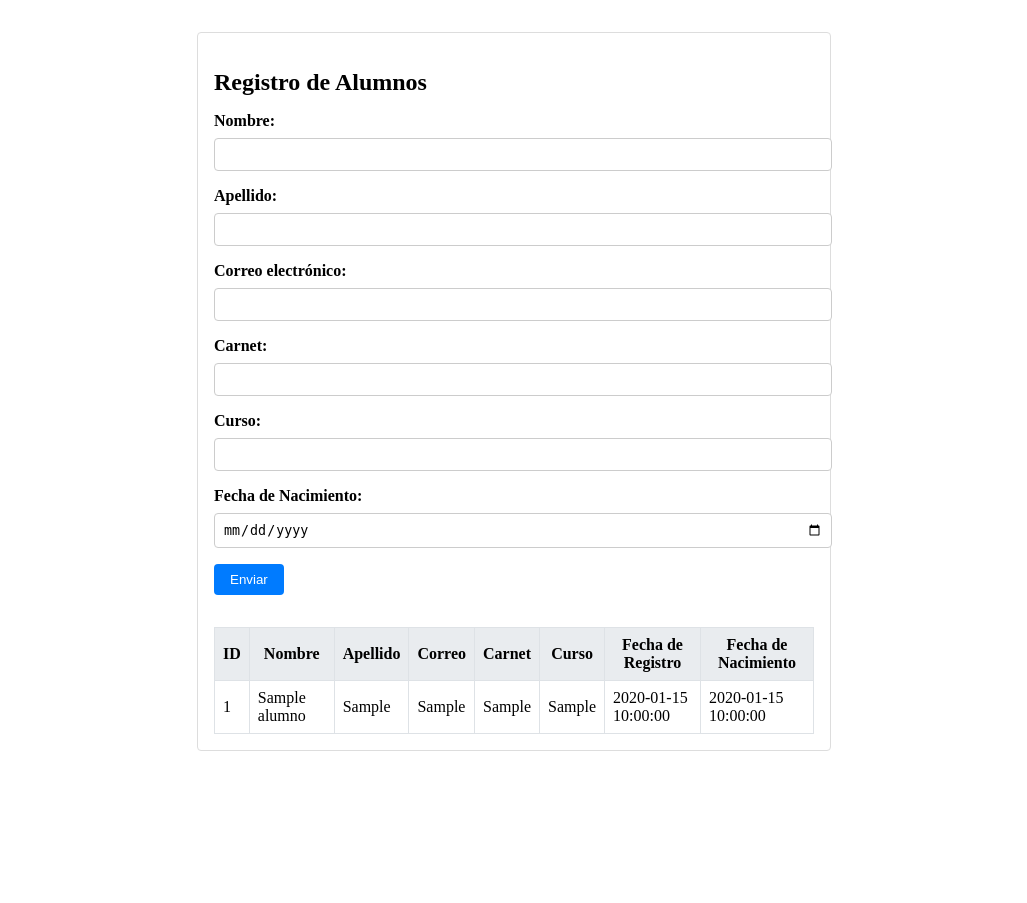
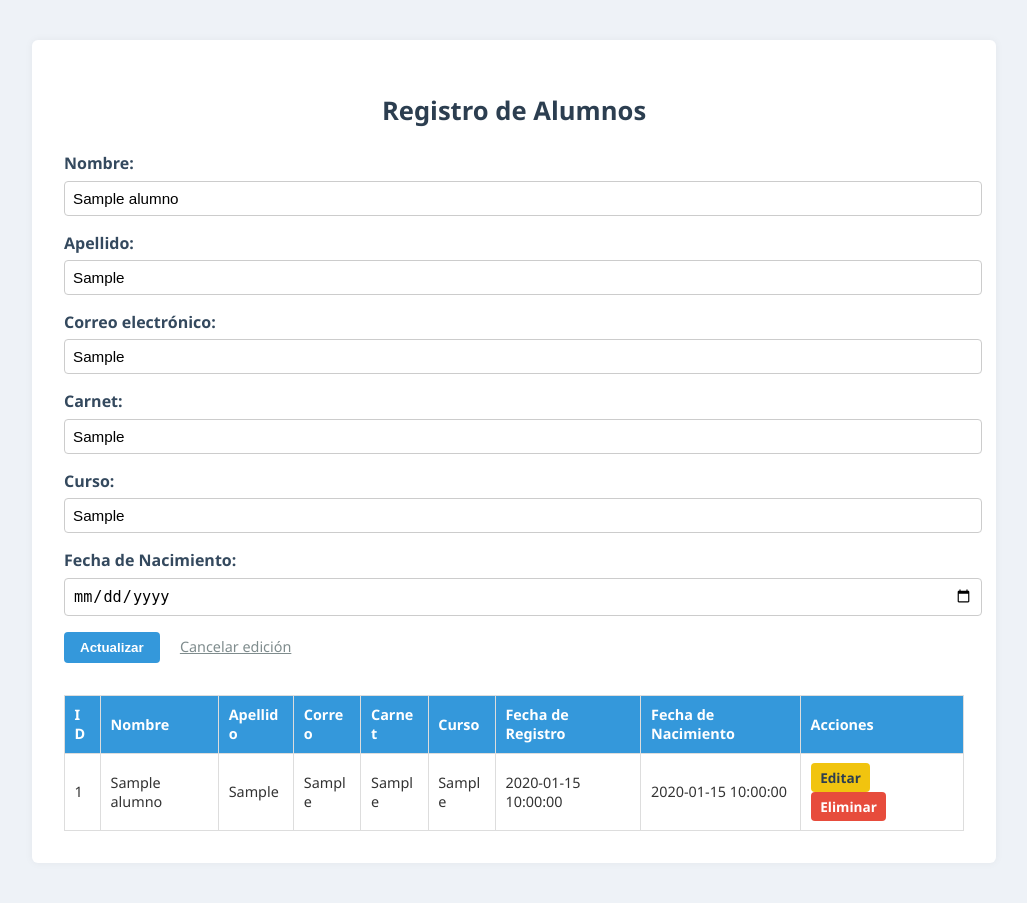
Before and after one commit to Milagros17hj/II-51-Laboratorios, a PHP site: page /Lab06/index.php?accion=editar&id=1 in a window 1280 px wide. Shown: the whole page, without its empty margins (126-1153 px from the left). Before the commit the page ends 751 px from the top, so only its background shows below. Run offline with PHP 8.4, Linux system fonts and the light colour scheme; tables that the repository leaves empty or names only in its code hold one stand-in row (values such as "Sample post").

Commit message:
Agregar archivos  para el Laboratorio 06, incluyendo la configuración de la base de datos.

```diff
--- /dev/null
+++ b/Lab06/config_example.php
@@ -0,0 +1,6 @@
+<?php
+// Configuración de la base de datos
+$host     = 'localhost';
+$user     = 'root';
+$password = 'password';
+$dbname   = 'db';
--- a/Lab06/index.php
+++ b/Lab06/index.php
@@ -3,45 +3,77 @@
 <head>
   <meta charset="UTF-8">
   <title>Registro de Alumnos</title>
-  <link rel="stylesheet" href="estilos.css">
+  <link rel="stylesheet" href="styles.css">
 </head>
 <body>
   <div class="container">
     <h2>Registro de Alumnos</h2>
-    <form action="procesar.php" method="POST">
+
+    <?php
+      include 'db.php';
+
+      // Si se está editando, obtener datos del alumno
+      $editando = false;
+      $datos = [
+        'nombre' => '',
+        'apellido' => '',
+        'correo' => '',
+        'carnet' => '',
+        'curso' => '',
+        'fecha_nacimiento' => ''
+      ];
+
+      if (isset($_GET['accion']) && $_GET['accion'] === 'editar' && isset($_GET['id'])) {
+        $stmt = $pdo->prepare("SELECT * FROM alumnos WHERE id = ?");
+        $stmt->execute([$_GET['id']]);
+        $alumno = $stmt->fetch(PDO::FETCH_ASSOC);
+
+        if ($alumno) {
+          $editando = true;
+          $datos = $alumno;
+        }
+      }
+    ?>
+
+    <!-- Formulario de registro / edición -->
+    <form action="procesar.php?accion=<?= $editando ? 'actualizar&id=' . $datos['id'] : 'insertar' ?>" method="POST">
       <div class="form-group">
         <label>Nombre:</label>
-        <input type="text" name="nombre" required>
+        <input type="text" name="nombre" value="<?= htmlspecialchars($datos['nombre']) ?>" required>
       </div>
 
       <div class="form-group">
         <label>Apellido:</label>
-        <input type="text" name="apellido" required>
+        <input type="text" name="apellido" value="<?= htmlspecialchars($datos['apellido']) ?>" required>
       </div>
 
       <div class="form-group">
         <label>Correo electrónico:</label>
-        <input type="email" name="correo" required>
+        <input type="email" name="correo" value="<?= htmlspecialchars($datos['correo']) ?>" required>
       </div>
 
       <div class="form-group">
         <label>Carnet:</label>
-        <input type="text" name="carnet" required>
+        <input type="text" name="carnet" value="<?= htmlspecialchars($datos['carnet']) ?>" required>
       </div>
 
       <div class="form-group">
         <label>Curso:</label>
-        <input type="text" name="curso" required>
+        <input type="text" name="curso" value="<?= htmlspecialchars($datos['curso']) ?>" required>
       </div>
 
       <div class="form-group">
         <label>Fecha de Nacimiento:</label>
-        <input type="date" name="fecha_nacimiento" >
+        <input type="date" name="fecha_nacimiento" value="<?= htmlspecialchars($datos['fecha_nacimiento']) ?>">
       </div>
 
-      <button type="submit" class="btn-submit">Enviar</button>
+      <button type="submit" class="btn-submit"><?= $editando ? 'Actualizar' : 'Enviar' ?></button>
+      <?php if ($editando): ?>
+        <a href="index.php" class="btn-cancelar">Cancelar edición</a>
+      <?php endif; ?>
     </form>
 
+    <!-- Tabla de registros -->
     <table>
       <thead>
         <tr>
@@ -53,11 +85,11 @@
           <th>Curso</th>
           <th>Fecha de Registro</th>
           <th>Fecha de Nacimiento</th>
+          <th>Acciones</th>
         </tr>
       </thead>
       <tbody>
         <?php
-          include 'db.php';
           $stmt = $pdo->query("SELECT * FROM alumnos ORDER BY fecha_registro DESC");
           while($row = $stmt->fetch(PDO::FETCH_ASSOC)) {
             echo "<tr>
@@ -69,6 +101,10 @@
                     <td>".htmlspecialchars($row['curso'])."</td>
                     <td>{$row['fecha_registro']}</td>
                     <td>{$row['fecha_nacimiento']}</td>
+                    <td>
+                      <a href='index.php?accion=editar&id={$row['id']}' class='btn-accion editar'>Editar</a>
+                      <a href='procesar.php?accion=eliminar&id={$row['id']}' class='btn-accion eliminar' onclick=\"return confirm('¿Estás seguro de eliminar este registro?');\">Eliminar</a>
+                    </td>
                   </tr>";
           }
         ?>
--- /dev/null
+++ b/Lab06/styles.css
@@ -0,0 +1,134 @@
+
+body {
+  font-family: 'Segoe UI', Tahoma, sans-serif;
+  background-color: #eef2f7;
+  color: #333;
+  padding: 2rem;
+}
+
+.container {
+  max-width: 900px;
+  margin: auto;
+  background-color: #fff;
+  padding: 2rem;
+  border-radius: 6px;
+  box-shadow: 0 0 8px rgba(0, 0, 0, 0.05);
+  overflow-x: auto; /* evita que la tabla se desborde */
+}
+
+h2 {
+  text-align: center;
+  margin-bottom: 1.5rem;
+  font-size: 1.6rem;
+  color: #2c3e50;
+}
+
+form {
+  margin-bottom: 2rem;
+}
+
+.form-group {
+  margin-bottom: 1rem;
+}
+
+label {
+  display: block;
+  font-weight: 600;
+  margin-bottom: 0.4rem;
+  color: #34495e;
+}
+
+input[type="text"],
+input[type="email"],
+input[type="date"] {
+  width: 100%;
+  padding: 0.5rem;
+  border: 1px solid #ccc;
+  border-radius: 4px;
+  font-size: 0.95rem;
+}
+
+input:focus {
+  border-color: #3498db;
+  outline: none;
+}
+
+.btn-submit {
+  background-color: #3498db;
+  color: white;
+  padding: 0.5rem 1rem;
+  border: none;
+  border-radius: 4px;
+  cursor: pointer;
+  font-weight: 600;
+}
+
+.btn-submit:hover {
+  background-color: #2980b9;
+}
+
+.btn-cancelar {
+  margin-left: 1rem;
+  color: #7f8c8d;
+  text-decoration: underline;
+  font-size: 0.9rem;
+}
+
+.btn-cancelar:hover {
+  color: #2c3e50;
+}
+
+table {
+  width:100%;
+  border-collapse: collapse;
+  margin-top: 1rem;
+  font-size: 0.9rem;
+}
+
+th, td {
+  padding: 0.6rem;
+  border: 1px solid #ddd;
+  text-align: left;
+  word-break: break-word;
+}
+
+th {
+  background-color: #3498db;
+  color: white;
+}
+
+tr:nth-child(even) {
+  background-color: #f2f6fc;
+}
+
+tr:hover {
+  background-color: #eaf2fb;
+}
+
+.btn-accion {
+  display: inline-block;
+  margin-right: 0.4rem;
+  padding: 0.3rem 0.6rem;
+  font-size: 0.85rem;
+  border-radius: 4px;
+  text-decoration: none;
+  font-weight: 600;
+}
+
+.btn-accion.editar {
+  background-color: #f1c40f;
+  color: #2c3e50;
+}
+
+.btn-accion.editar:hover {
+  background-color: #d4ac0d;
+}
+
+.btn-accion.eliminar {
+  background-color: #e74c3c;
+  color: white;
+}
+
+.btn-accion.eliminar:hover {
+  background-color: #c0392b;
+}
```
Also changed, not shown: Lab06/procesar.php (+50 -6 lines), 1 other file.
